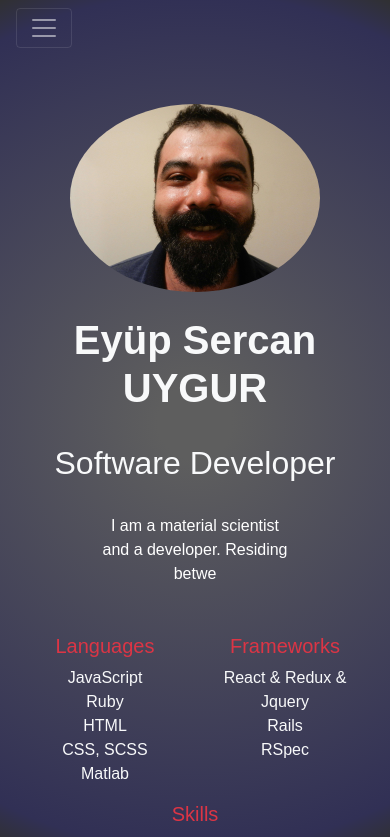
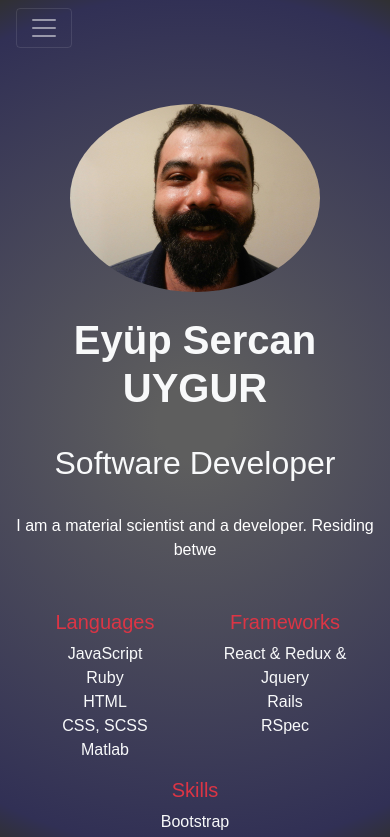
Before and after one commit to eypsrcnuygr/portfolio, a React (Create React App) app: page / in a window 390 px wide. Shown: the top 837 px of the page. Built offline with nearby package versions, Linux system fonts and the light colour scheme; a web font is replaced by a local one.

Commit message:
Add style for the dynamic text for mobile

```diff
--- a/src/App.js
+++ b/src/App.js
@@ -70,7 +70,7 @@ function App() {
       <div className="text-center pt-4">
         <h2 className="text-light">Software Developer</h2>
       </div>
-      <div className="text-center pt-4 w-50 mx-auto">
+      <div className="text-center pt-4 col-12 col-lg-6 mx-auto">
         <Typewriter className="text-light" inputStrings={["I am a material scientist and a developer. Residing between Kuşadası and İstanbul, Turkey. Working as a part-time Technical Support Engineer at Microverse. Interested in music and poetry. Below are my skills. I can help you to build a product."]} />
       </div>
       <div className="container-fluid container-lg mx-auto text-center mt-5">
```
Also changed, not shown: 1 other file (tests, documents, lock files or other folders).
